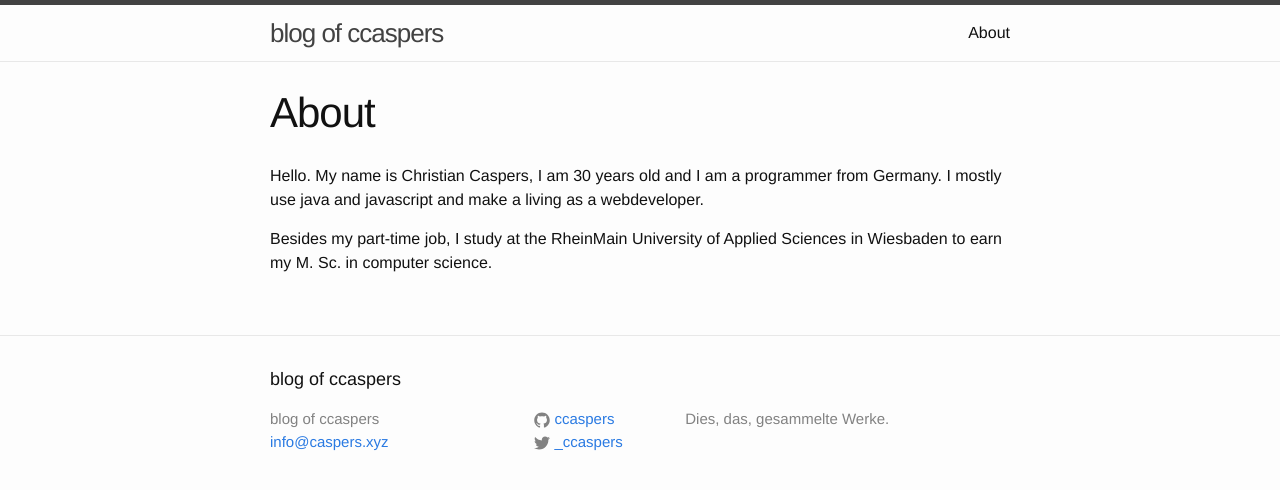
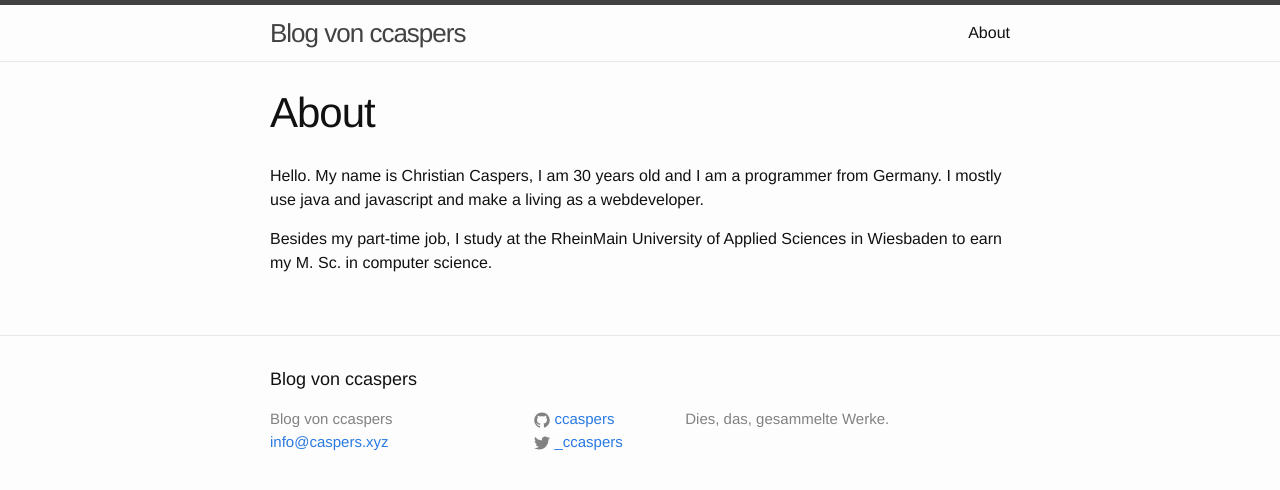
Before and after one commit to ccaspers/ccaspers.github.io, a Jekyll site: the page built from about.md, in a window 1280 px wide. Shown: the top 490 px of the page. Built offline with Jekyll 4.4.1, drawn with Linux system fonts in a browser that asks for light colours; Markdown is read by kramdown in place of the engine named in the settings.

Commit message:
fix language

```diff
--- a/_config.yml
+++ b/_config.yml
@@ -6,7 +6,7 @@
 # 'jekyll serve'. If you change this file, please restart the server process.
 
 # Site settings
-title: blog of ccaspers
+title: Blog von ccaspers
 email: info@caspers.xyz
 description: > # this means to ignore newlines until "baseurl:"
   Dies, das, gesammelte Werke.
```
